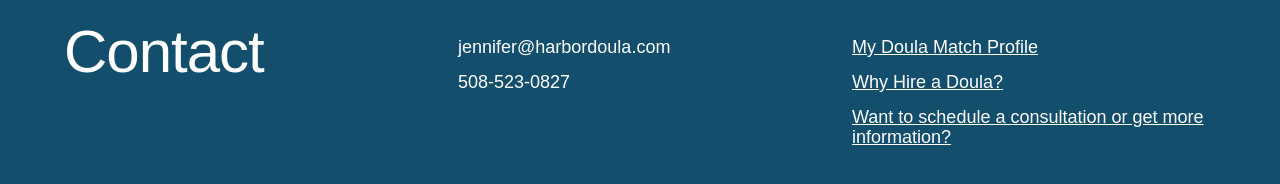
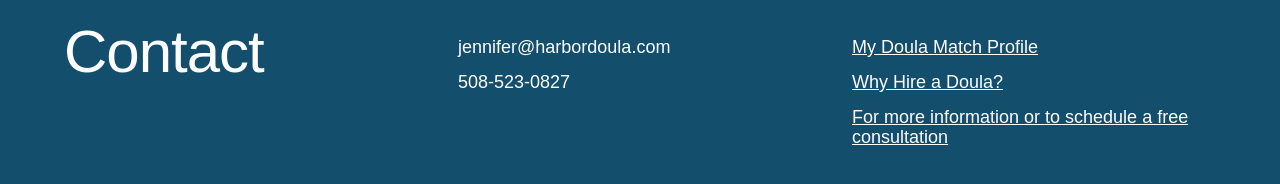
Before and after one commit to aidensymes/harbordoula.com, a Jekyll site: the page built from home.markdown, in a window 1280 px wide and 900 px high, scrolled down 4088 px. Shown: the part 633-817 px from the top of the window. Built offline with Jekyll 4.4.1, drawn with Linux system fonts in a browser that asks for light colours; nearby versions of some CDN libraries; some web fonts are replaced.

Commit message:
Updated Home

```diff
--- a/home.markdown
+++ b/home.markdown
@@ -115,7 +115,7 @@ links:
   Key:
 - name: Why Hire a Doula?
   url: https://www.dona.org/what-is-a-doula/benefits-of-a-doula/
-- name: Want to schedule a consultation or get more information?
+- name: For more information or to schedule a free consultation
   url: https://edoula.biz/l/-MTkq2wwPBzAwyfTDFAU
 Key:
 layout: home
```
